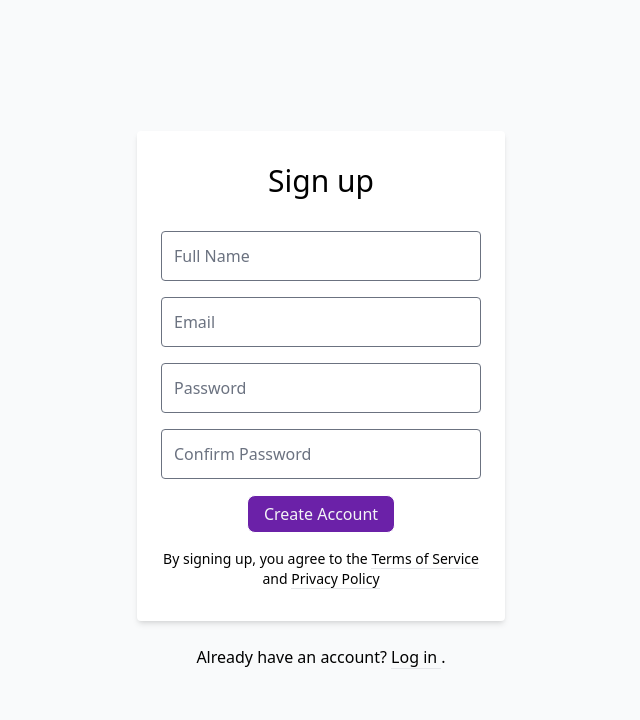
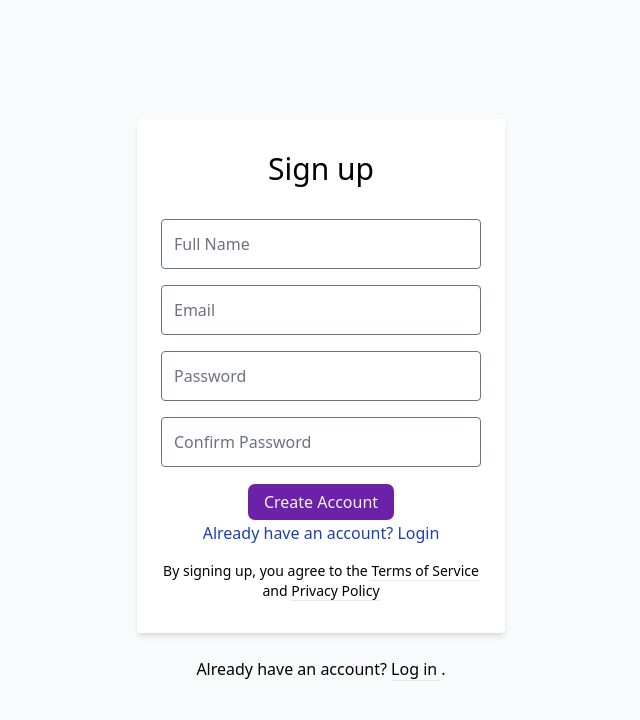
Before and after one commit to Zai185/E-commerce-project, a Vue app: page /signup in a window 1280 px wide. Shown: the top 720 px of the page, without its empty margins (319-959 px from the left). Built offline with nearby package versions, Linux system fonts and the light colour scheme.

Commit message:
auth ui update

```diff
--- a/src/views/auth/Login.vue
+++ b/src/views/auth/Login.vue
@@ -13,7 +13,9 @@
                         placeholder="Password" v-model="user.password" required />
 
                     <Button type="submit" class="block mx-auto">Create Account</Button>
-
+                    <p class="text-center text-blue-800 ">
+                        <RouterLink :to="{ name: 'signup' }">Already have an account? Sign Up</RouterLink>
+                    </p>
                     <div class="mt-4 text-sm text-center text-grey-dark">
                         By signing up, you agree to the
                         <a class="no-underline border-b border-grey-dark text-grey-dark" href="#">
--- a/src/views/auth/Signup.vue
+++ b/src/views/auth/Signup.vue
@@ -18,8 +18,10 @@
                     <input type="password" class="block w-full p-3 mb-4 border rounded border-grey-light"
                         name="confirm_password" placeholder="Confirm Password" v-model="user.password_confirmation"
                         required />
-
                     <Button type="submit" class="block mx-auto">Create Account</Button>
+                    <p class="text-center text-blue-800 ">
+                        <RouterLink :to="{ name: 'login' }">Already have an account? Login</RouterLink>
+                    </p>
 
                     <div class="mt-4 text-sm text-center text-grey-dark">
                         By signing up, you agree to the
```
